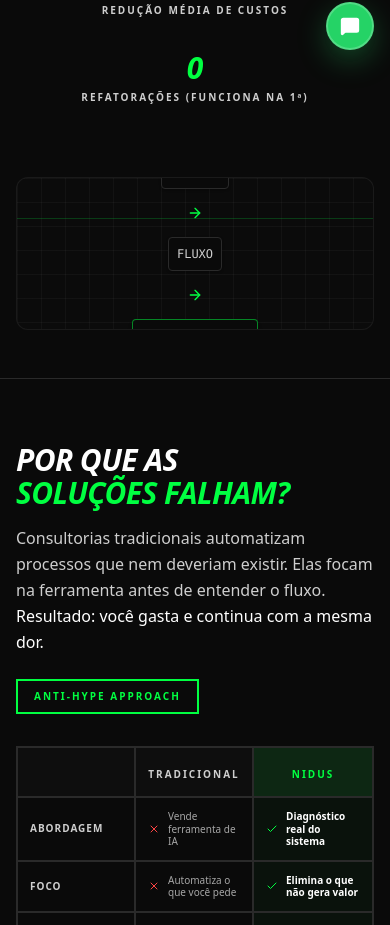
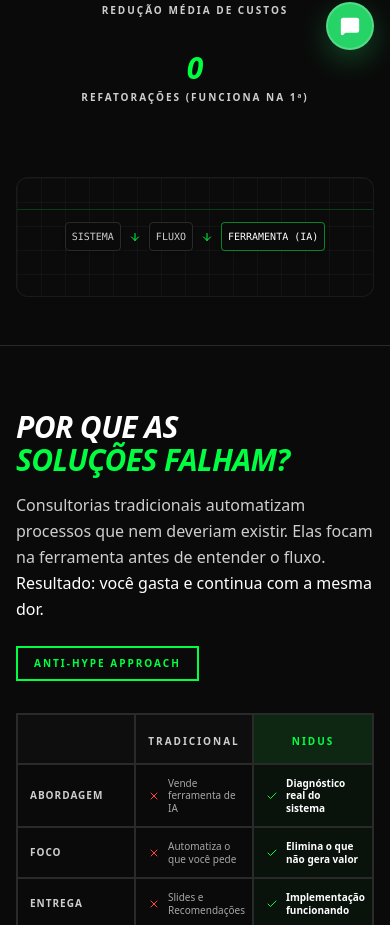
Before and after one commit to Lucas-bevilacqua/nidusventure, a Next.js app: page / in a window 390 px wide. Shown: the part 778-1703 px from the top of the page. Built offline with nearby package versions, Linux system fonts and the light colour scheme.

Commit message:
Corrige elemento FLUXO cortado no mobile - Ajusta aspect ratio para mobile (min-height ao invÃ©s de aspect fixo) - Remove whitespace-nowrap que causava overflow - Adiciona padding horizontal no container - Ajusta tamanhos de texto e gaps para mobile - Rotaciona setas verticalmente no mobile

```diff
--- a/components/landing/Hero.tsx
+++ b/components/landing/Hero.tsx
@@ -92,15 +92,15 @@
                         initial={{ opacity: 0 }}
                         animate={{ opacity: 1 }}
                         transition={{ duration: 1, delay: 0.5 }}
-                        className="w-full max-w-5xl mt-8 sm:mt-12 aspect-[21/9] border border-border/50 rounded-xl bg-card/30 flex items-center justify-center relative overflow-hidden group"
+                        className="w-full max-w-5xl mt-8 sm:mt-12 min-h-[120px] sm:min-h-[140px] md:aspect-[21/9] border border-border/50 rounded-xl bg-card/30 flex items-center justify-center relative overflow-hidden group px-2 sm:px-4"
                     >
                         <div className="absolute inset-0 bg-[linear-gradient(to_right,#80808012_1px,transparent_1px),linear-gradient(to_bottom,#80808012_1px,transparent_1px)] bg-[size:24px_24px]" />
-                        <div className="relative text-xs text-muted-foreground font-mono flex gap-4 md:gap-8 items-center max-md:flex-col p-4 flex-wrap max-md:justify-center">
-                            <div className="p-2 md:p-3 border border-border rounded bg-background shadow-sm whitespace-nowrap">SISTEMA</div>
-                            <ArrowRight className="w-4 h-4 text-primary shrink-0" />
-                            <div className="p-2 md:p-3 border border-border rounded bg-background shadow-sm whitespace-nowrap">FLUXO</div>
-                            <ArrowRight className="w-4 h-4 text-primary shrink-0" />
-                            <div className="p-2 md:p-3 border border-primary/50 rounded bg-background shadow-md text-foreground whitespace-nowrap">FERRAMENTA (IA)</div>
+                        <div className="relative text-[10px] sm:text-xs text-muted-foreground font-mono flex gap-2 sm:gap-3 md:gap-4 lg:gap-8 items-center flex-wrap justify-center p-2 sm:p-4 w-full">
+                            <div className="p-1.5 sm:p-2 md:p-3 border border-border rounded bg-background shadow-sm text-center">SISTEMA</div>
+                            <ArrowRight className="w-3 h-3 sm:w-4 sm:h-4 text-primary shrink-0 rotate-90 sm:rotate-0" />
+                            <div className="p-1.5 sm:p-2 md:p-3 border border-border rounded bg-background shadow-sm text-center">FLUXO</div>
+                            <ArrowRight className="w-3 h-3 sm:w-4 sm:h-4 text-primary shrink-0 rotate-90 sm:rotate-0" />
+                            <div className="p-1.5 sm:p-2 md:p-3 border border-primary/50 rounded bg-background shadow-md text-foreground text-center">FERRAMENTA (IA)</div>
                         </div>
 
                         {/* Animated scanning line */}
```
